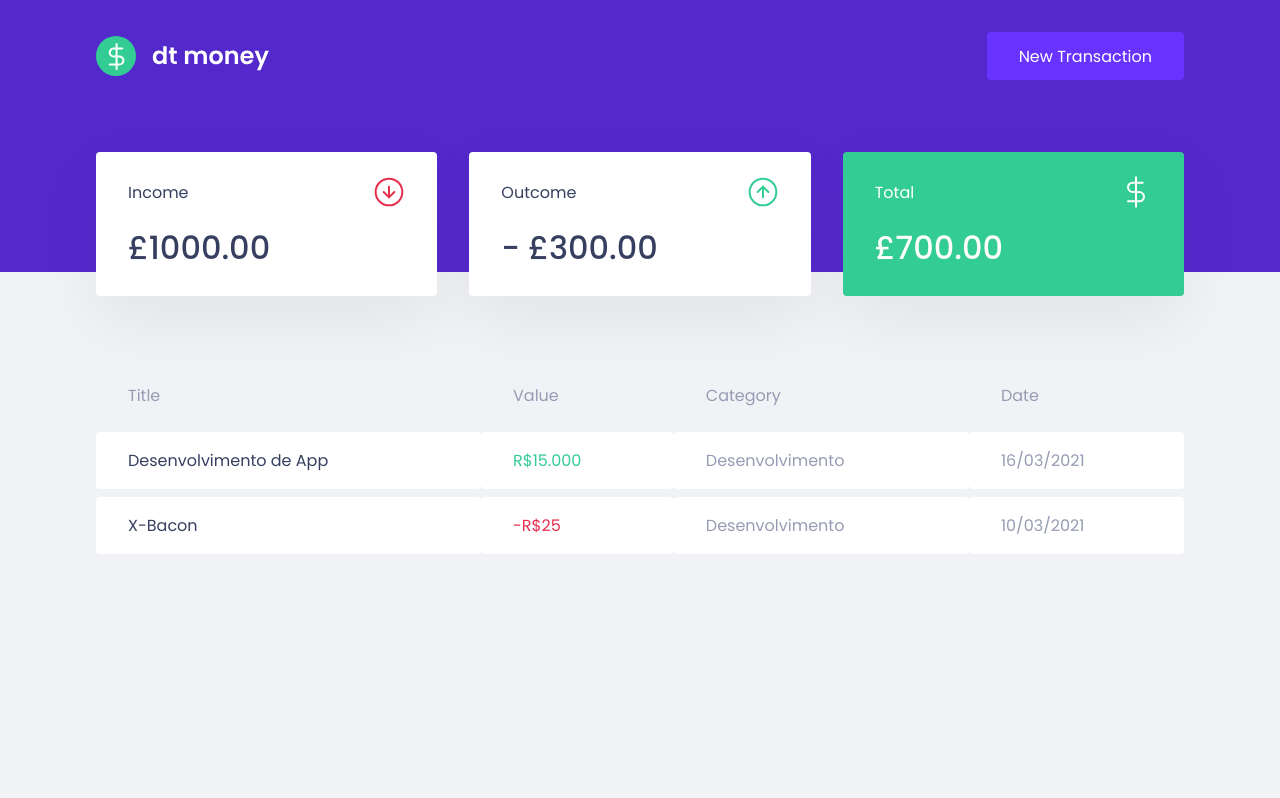
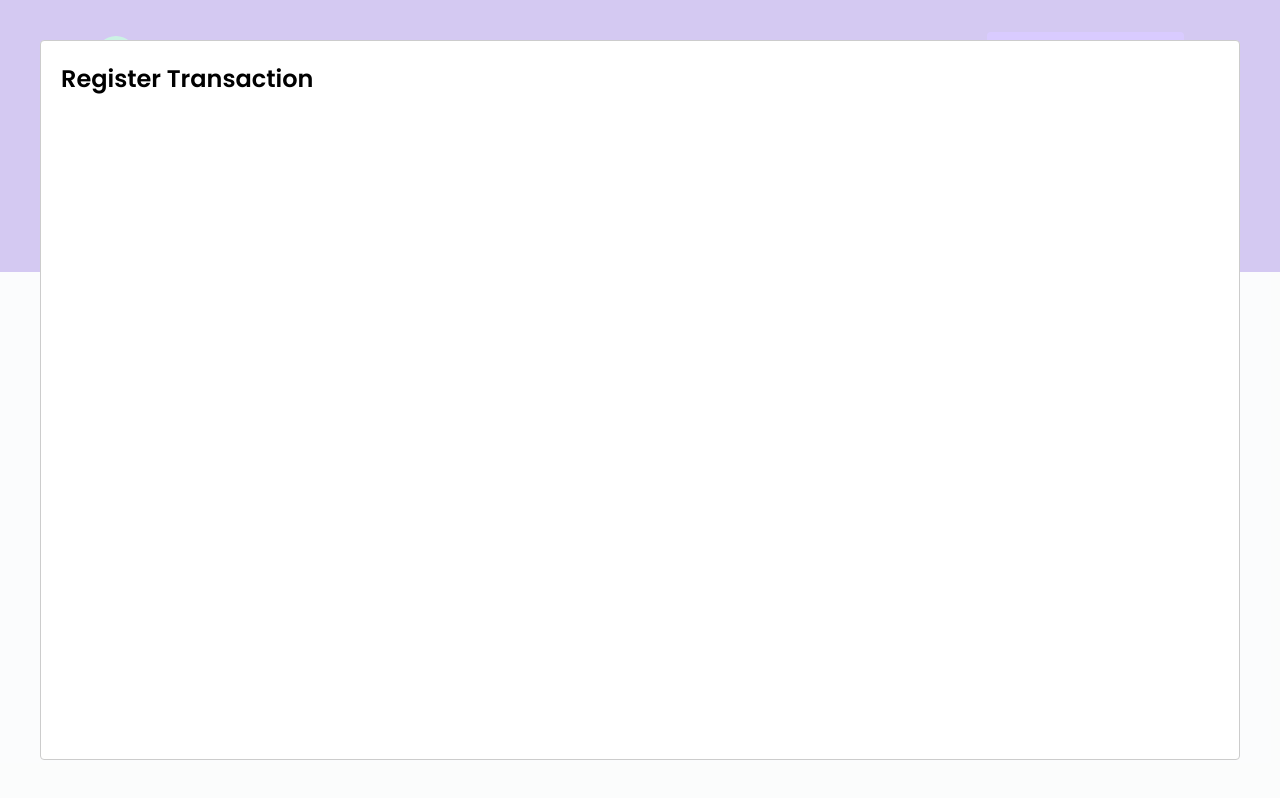
Before and after one commit to hppc25/react-go-finances, a React (Create React App) app: page / in a window 1280 px wide. Both pictures are taken after a click on the button "New Transaction". Built offline with nearby package versions, Linux system fonts and the light colour scheme; no server answers; what miragejs would draw is missing.

Commit message:
Add New Transaction Modal

```diff
--- a/package.json
+++ b/package.json
@@ -7,6 +7,7 @@
     "miragejs": "^0.1.43",
     "react": "^18.0.0",
     "react-dom": "^18.0.0",
+    "react-modal": "^3.14.4",
     "react-scripts": "5.0.0",
     "styled-components": "^5.3.5",
     "web-vitals": "^2.1.0"
@@ -19,6 +20,7 @@
     "@types/node": "^16.7.13",
     "@types/react": "^17.0.20",
     "@types/react-dom": "^17.0.9",
+    "@types/react-modal": "^3.13.1",
     "@types/styled-components": "^5.1.24",
     "typescript": "^4.4.2"
   },
--- a/src/App.tsx
+++ b/src/App.tsx
@@ -1,11 +1,41 @@
+import { useState } from 'react';
+import Modal from 'react-modal';
+
+import { Dashboard } from "./components/Dashboard";
 import { Header } from "./components/Header";
+import { NewTransactionModal } from './components/NewTransactionModal';
+
 import { GlobalStyle } from "./styles/global";
-import { Dashboard } from "./components/Dashboard";
 
-export const App = () => (
-  <>
-    <GlobalStyle />
-    <Header />
-    <Dashboard />
-  </>
-);
+Modal.setAppElement('#root');
+
+export const App = () => {
+  const [
+    isNewTransactionModalOpen,
+    setIsNewTransactionModalOpen
+  ] = useState(false);
+
+  function handleOpenNewTransactionModal() {
+    setIsNewTransactionModalOpen(true);
+  }
+
+  function handleCloseNewTransactionModal() {
+    setIsNewTransactionModalOpen(false);
+  }
+
+  return (
+    <>
+      <GlobalStyle />
+
+      <Header onOpenNewTransactionModal={handleOpenNewTransactionModal} />
+
+      <Dashboard />
+
+      <NewTransactionModal
+        isOpen={isNewTransactionModalOpen}
+        onRequestClose={handleCloseNewTransactionModal}
+      />
+
+    </>
+  );
+}
--- a/src/components/Header/index.tsx
+++ b/src/components/Header/index.tsx
@@ -2,13 +2,16 @@
 
 import *  as S from './styles';
 
+interface HeaderProps {
+    onOpenNewTransactionModal: () => void;
+  }
 
-export const Header = () => (
+  export const Header = ({ onOpenNewTransactionModal }: HeaderProps) => (
   <S.Container>
     <S.Content>
       <img src={logoImg} alt="dt money" />
-      <button type="button">
-        New Transaction
+        <button type="button" onClick={onOpenNewTransactionModal}>
+               New Transaction
       </button>
     </S.Content>
   </S.Container>
--- /dev/null
+++ b/src/components/NewTransactionModal/index.tsx
@@ -0,0 +1,18 @@
+import Modal from 'react-modal';
+
+interface NewTransactionModalProps {
+  isOpen: boolean;
+  onRequestClose: () => void;
+}
+
+export const NewTransactionModal = ({
+  isOpen,
+  onRequestClose
+}: NewTransactionModalProps) => (
+  <Modal
+    isOpen={isOpen}
+    onRequestClose={onRequestClose}
+  >
+    <h2>Register Transaction</h2>
+  </Modal>
+);
```
Also changed, not shown: 1 other file (tests, documents, lock files or other folders).
